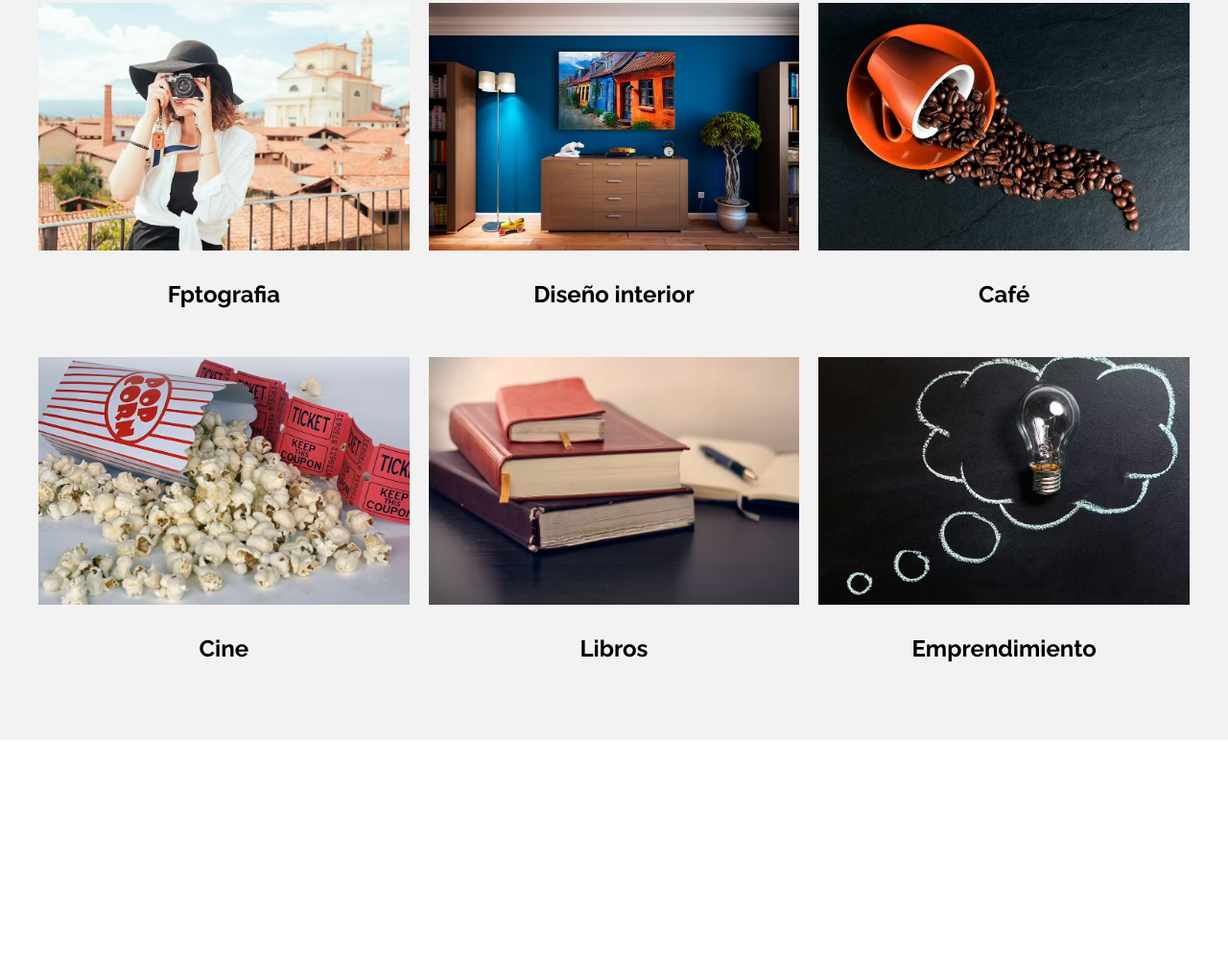
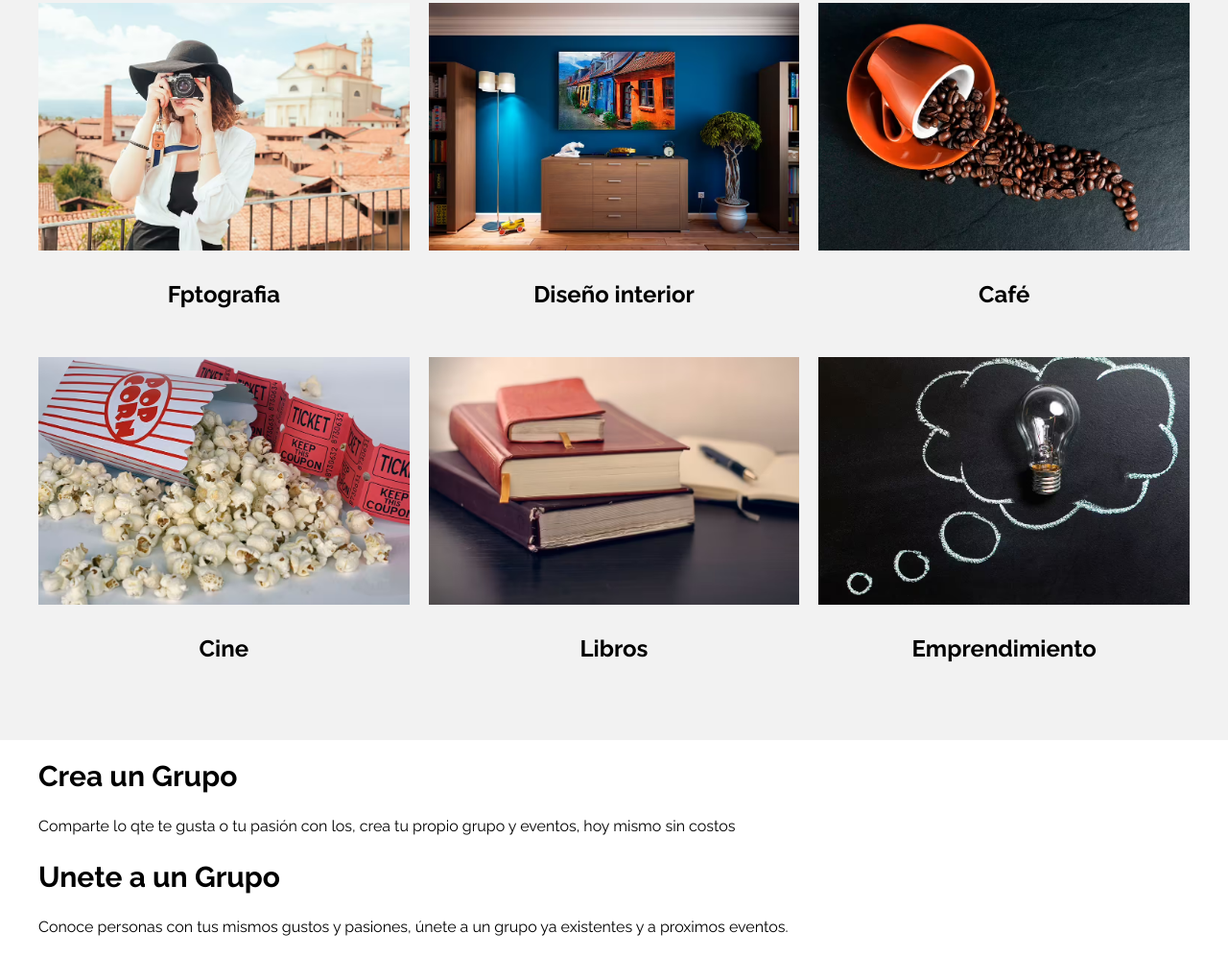
Before and after one commit to dolivare5/clon-de-meetup, a website: page index.html in a window 1280 px wide. Shown: the part 2490-3487 px from the top of the page at 96% size. Before the commit the page ends 3261 px from the top, so only its background shows below. Drawn offline with Linux system fonts and the light colour scheme.

Commit message:
Commit No. 25. Agregué el código HTML a la sección de grupos.

```diff
--- a/index.html
+++ b/index.html
@@ -266,5 +266,20 @@
             </ul> <!-- .categorias__grid .contenedor -->
 
         </section> <!-- .categorias -->
+
+        <section class="grupos">
+            <div class="grupos__grid contenedor">
+                <div class="grupo__bloque">
+                    <h3 class="grupo__heading">Crea un Grupo</h3>
+                    <p class="grupo__texto">Comparte lo qte te gusta o tu pasión con los, crea tu propio grupo y eventos, hoy mismo sin costos</p>
+                </div> <!-- .grupo__bloque -->
+
+                <div class="grupo__bloque">
+                    <h3 class="grupo__heading">Unete a un Grupo</h3>
+                    <p class="grupo__texto">Conoce personas con tus mismos gustos y pasiones, únete a un grupo ya existentes y a proximos eventos.</p>
+                </div> <!-- .grupo__bloque -->
+
+            </div> <!-- .grupos__grid -->
+        </section> <!-- .grupos -->
     </body>
 </html>
```
